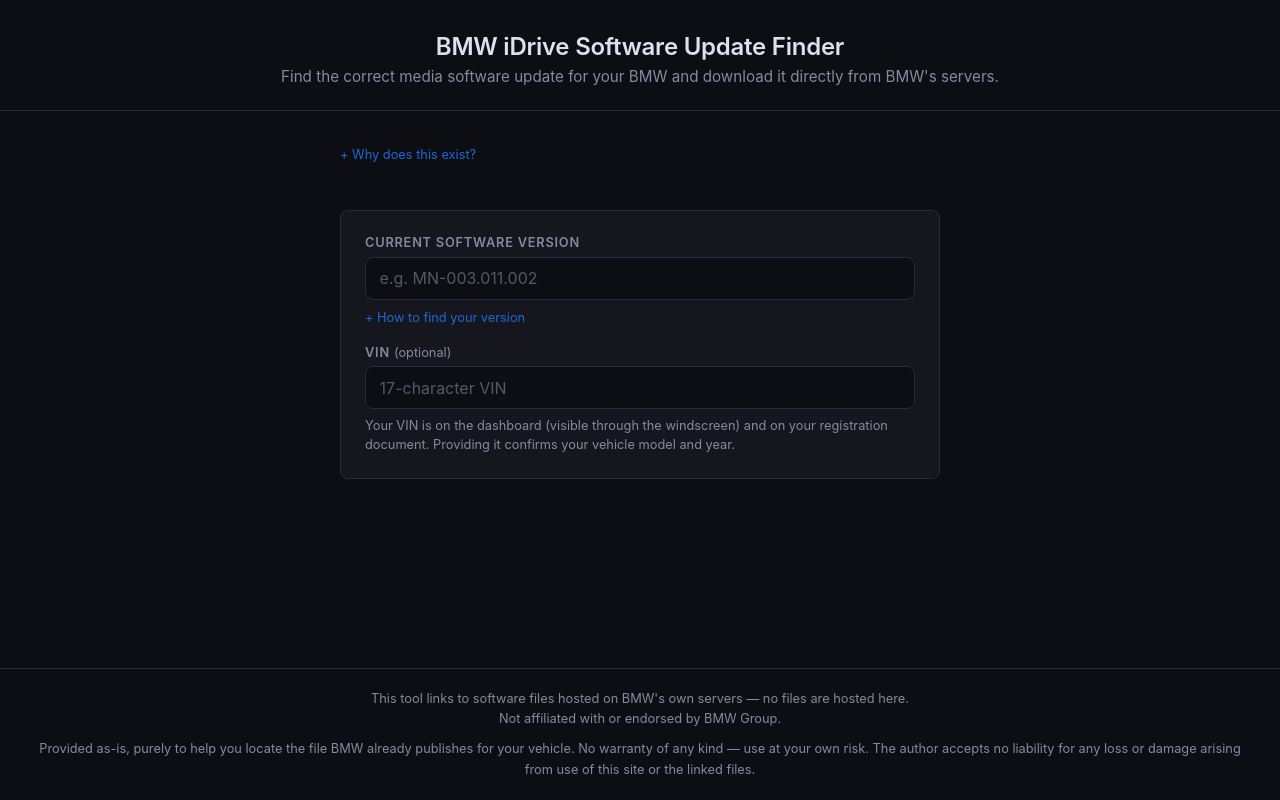
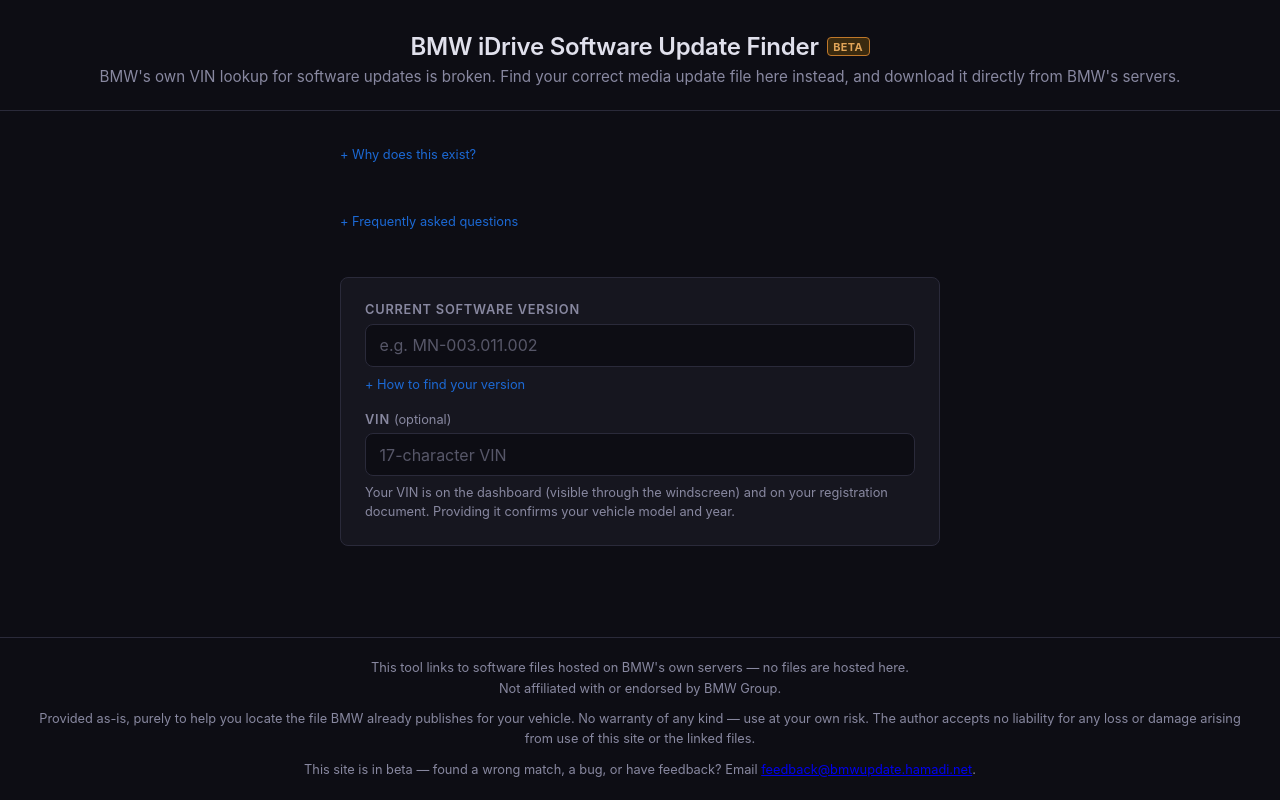
Before and after one commit to Idries/bmwfirmware, a PHP site: page / in a window 1280 px wide. Run offline with PHP 8.4, Linux system fonts and the light colour scheme.

Commit message:
Add favicon, SEO-oriented copy, and FAQ structured data
- SVG favicon (download-arrow icon) with PNG/apple-touch-icon
  fallbacks for browsers without SVG favicon support
- Title/meta description and header copy rewritten around actual
  search intent (BMW's broken VIN lookup)
- Visible FAQ section mirrored in FAQPage JSON-LD, plus a
  WebApplication JSON-LD block

Co-Authored-By: Claude Sonnet 5 <noreply@anthropic.com>

```diff
--- a/web/public_html/index.html
+++ b/web/public_html/index.html
@@ -3,15 +3,62 @@
 <head>
   <meta charset="UTF-8">
   <meta name="viewport" content="width=device-width, initial-scale=1.0">
-  <title>BMW iDrive Software Update Finder</title>
-  <meta name="description" content="Find and download the correct BMW iDrive media software update for your vehicle. Enter your VIN or current software version.">
+  <title>BMW VIN Lookup Not Working? Find Your iDrive Update File</title>
+  <meta name="description" content="BMW's VIN-based software update lookup stopped working in 2025 and now just errors out. Find your BMW iDrive media/infotainment update file (CCC, CIC, NBT Evo — roughly 2009–2019 models) by version number instead, with a direct download link from BMW's own servers.">
+  <link rel="icon" type="image/svg+xml" href="favicon.svg">
+  <link rel="icon" type="image/png" sizes="32x32" href="favicon-32.png">
+  <link rel="icon" type="image/png" sizes="16x16" href="favicon-16.png">
+  <link rel="apple-touch-icon" href="apple-touch-icon.png">
   <link rel="stylesheet" href="style.css">
+  <script type="application/ld+json">
+  {
+    "@context": "https://schema.org",
+    "@type": "WebApplication",
+    "name": "BMW iDrive Software Update Finder",
+    "description": "Find the correct BMW iDrive media/infotainment software update file by version number or VIN, with a direct download link from BMW's own servers. Built after BMW's own VIN-based update lookup stopped working in 2025.",
+    "applicationCategory": "UtilitiesApplication",
+    "operatingSystem": "Any",
+    "offers": { "@type": "Offer", "price": "0", "priceCurrency": "USD" }
+  }
+  </script>
+  <script type="application/ld+json">
+  {
+    "@context": "https://schema.org",
+    "@type": "FAQPage",
+    "mainEntity": [
+      {
+        "@type": "Question",
+        "name": "Why is BMW's VIN lookup for software updates not working?",
+        "acceptedAnswer": {
+          "@type": "Answer",
+          "text": "In 2025, BMW's VIN-based update lookup started returning an error instead of update files, with no official replacement. This site works around that by looking up your update using your current software version (and VIN, for context) instead, then links directly to the file on BMW's own servers."
+        }
+      },
+      {
+        "@type": "Question",
+        "name": "Which BMW models are affected by the broken VIN lookup?",
+        "acceptedAnswer": {
+          "@type": "Answer",
+          "text": "Cars with CCC, CIC, or NBT Evo head units — roughly 2009 to 2019 models — before BMW moved to the newer OS7/iDrive 7 platform, which updates differently, generally over-the-air."
+        }
+      },
+      {
+        "@type": "Question",
+        "name": "Is this an official BMW site?",
+        "acceptedAnswer": {
+          "@type": "Answer",
+          "text": "No. This tool is not affiliated with or endorsed by BMW Group. It links directly to update files already hosted on BMW's own servers rather than hosting or redistributing them."
+        }
+      }
+    ]
+  }
+  </script>
 </head>
 <body>
 
 <header>
-  <h1>BMW iDrive Software Update Finder</h1>
-  <p>Find the correct media software update for your BMW and download it directly from BMW's servers.</p>
+  <h1>BMW iDrive Software Update Finder <span class="beta-badge">Beta</span></h1>
+  <p>BMW's own VIN lookup for software updates is broken. Find your correct media update file here instead, and download it directly from BMW's servers.</p>
 </header>
 
 <main>
@@ -36,6 +83,25 @@
       context) instead, then links you straight to BMW's servers to download it. See
       <a href="https://github.com/Idries/bmwfirmware/blob/main/SOURCES.md">SOURCES.md</a>
       for how this was figured out.</p>
+    </div>
+  </details>
+
+  <details class="how-to" style="margin-bottom:1.5rem">
+    <summary>Frequently asked questions</summary>
+    <div class="how-to-body">
+      <p><strong>Why is BMW's VIN lookup for software updates not working?</strong><br>
+      In 2025, BMW's VIN-based update lookup started returning an error instead of update
+      files, with no official replacement. This site works around that by looking up your
+      update using your current software version (and VIN, for context) instead, then links
+      directly to the file on BMW's own servers.</p>
+      <p style="margin-top:0.8rem"><strong>Which BMW models are affected by the broken VIN lookup?</strong><br>
+      Cars with CCC, CIC, or NBT Evo head units — roughly 2009 to 2019 models — before BMW
+      moved to the newer OS7/iDrive 7 platform, which updates differently, generally
+      over-the-air.</p>
+      <p style="margin-top:0.8rem"><strong>Is this an official BMW site?</strong><br>
+      No. This tool is not affiliated with or endorsed by BMW Group. It links directly to
+      update files already hosted on BMW's own servers rather than hosting or redistributing
+      them.</p>
     </div>
   </details>
 
@@ -76,6 +142,8 @@
   <p style="margin-top:0.6rem">Provided as-is, purely to help you locate the file BMW already publishes for your
   vehicle. No warranty of any kind — use at your own risk. The author accepts no liability for
   any loss or damage arising from use of this site or the linked files.</p>
+  <p style="margin-top:0.6rem">This site is in beta — found a wrong match, a bug, or have feedback?
+  Email <a href="mailto:feedback@bmwupdate.hamadi.net">feedback@bmwupdate.hamadi.net</a>.</p>
 </footer>
 
 <script src="lookup.js"></script>
--- a/web/public_html/style.css
+++ b/web/public_html/style.css
@@ -30,6 +30,22 @@ header h1 {
   font-weight: 600;
   letter-spacing: -0.01em;
   margin-bottom: 0.4rem;
+  display: inline-flex;
+  align-items: center;
+  gap: 0.5rem;
+}
+
+.beta-badge {
+  background: #3a2a0f;
+  border: 1px solid var(--warn);
+  border-radius: 4px;
+  color: #e0a458;
+  font-size: 0.68rem;
+  font-weight: 700;
+  letter-spacing: 0.04em;
+  padding: 0.18em 0.5em;
+  text-transform: uppercase;
+  vertical-align: middle;
 }
 
 header p {
```
Also changed, not shown: web/public_html/apple-touch-icon.png (added), web/public_html/favicon-16.png (added), web/public_html/favicon-32.png (added), web/public_html/favicon.svg (added).
